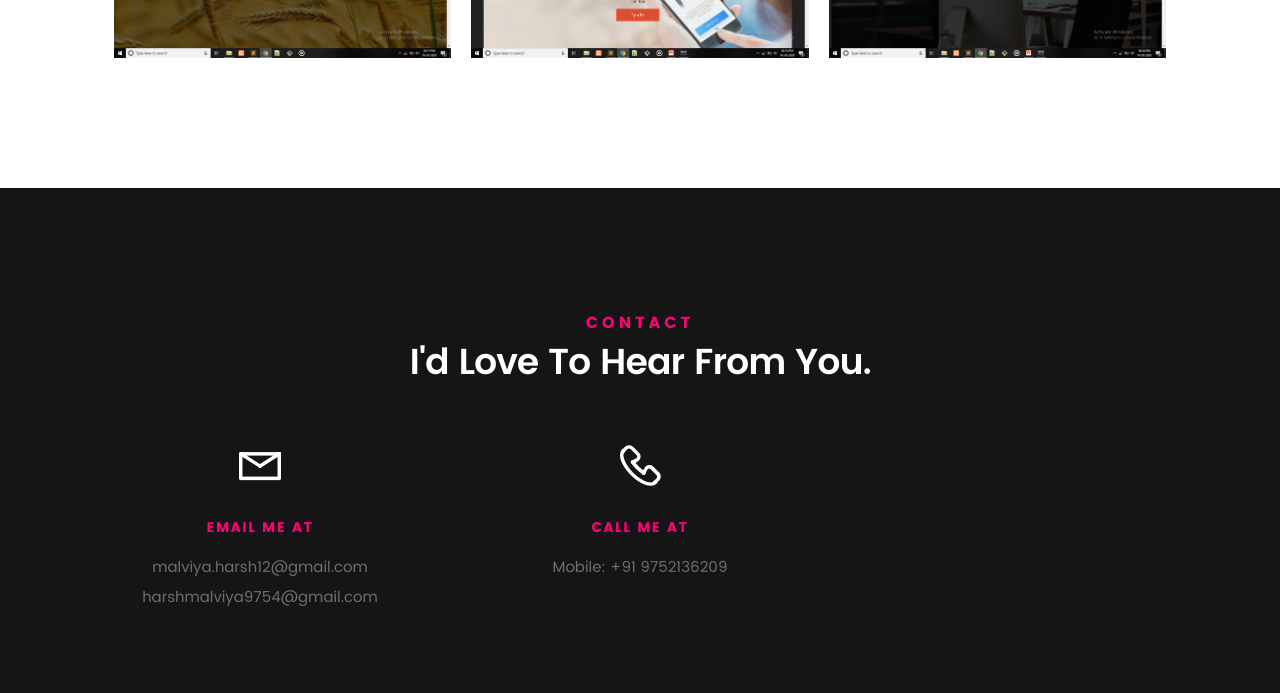
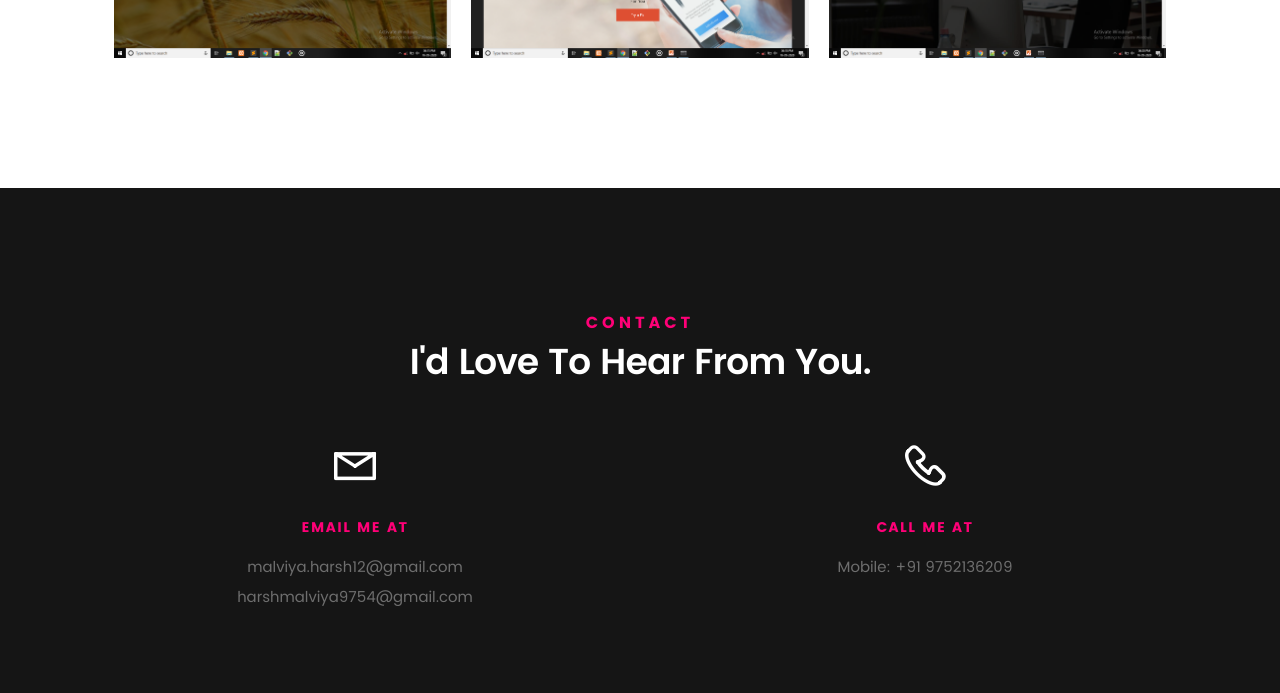
Before and after one commit to harsh12-99/harsh12-99.github.io, a plain HTML site: page index.html in a window 1280 px wide. Shown: the part 3432-4125 px from the top of the page. Drawn offline with nearby package versions, Linux system fonts and the light colour scheme; files whose address does not match are found by name.

Commit message:
Update index.html

```diff
--- a/index.html
+++ b/index.html
@@ -730,7 +730,7 @@
 	            </p>
    			</div> -->
 
-	   		<div class="col-four tab-full">
+	   		<div class="col-six tab-full">
 	   			<div class="icon">
 	   				<i class="icon-mail"></i>
 	   			</div>
@@ -742,7 +742,7 @@
 				</p>
 	   		</div>
 
-   			<div class="col-four tab-full">
+   			<div class="col-six tab-full">
 	   			<div class="icon">
 	   				<i class="icon-phone"></i>
 	   			</div>
```
